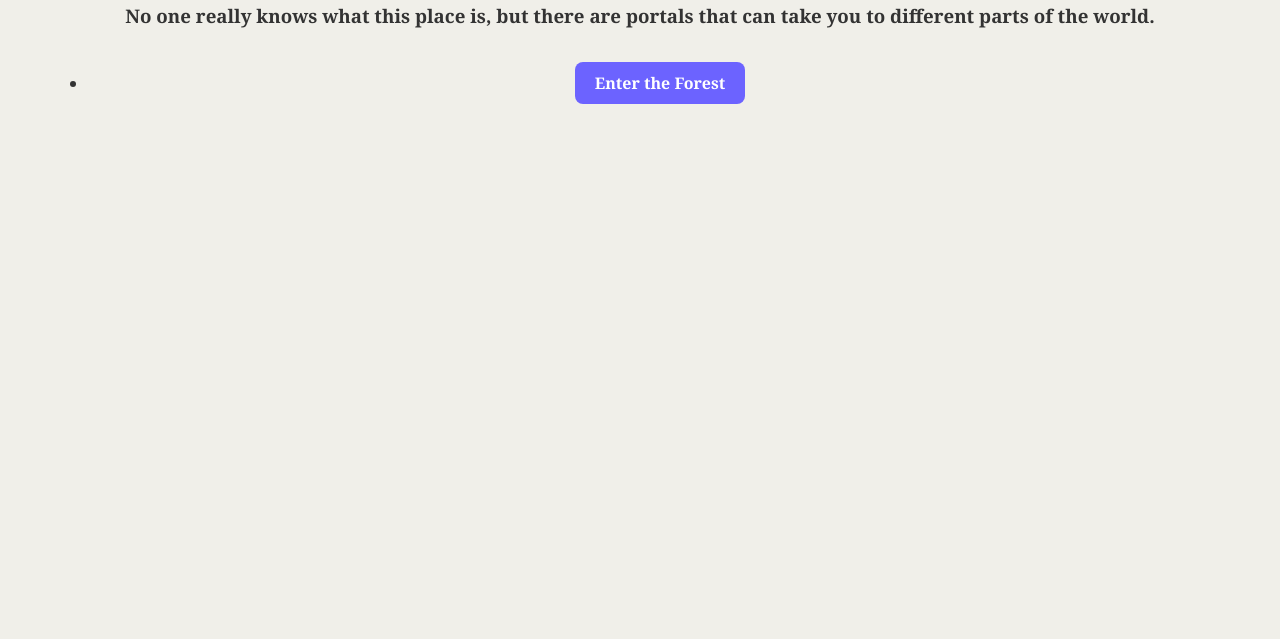
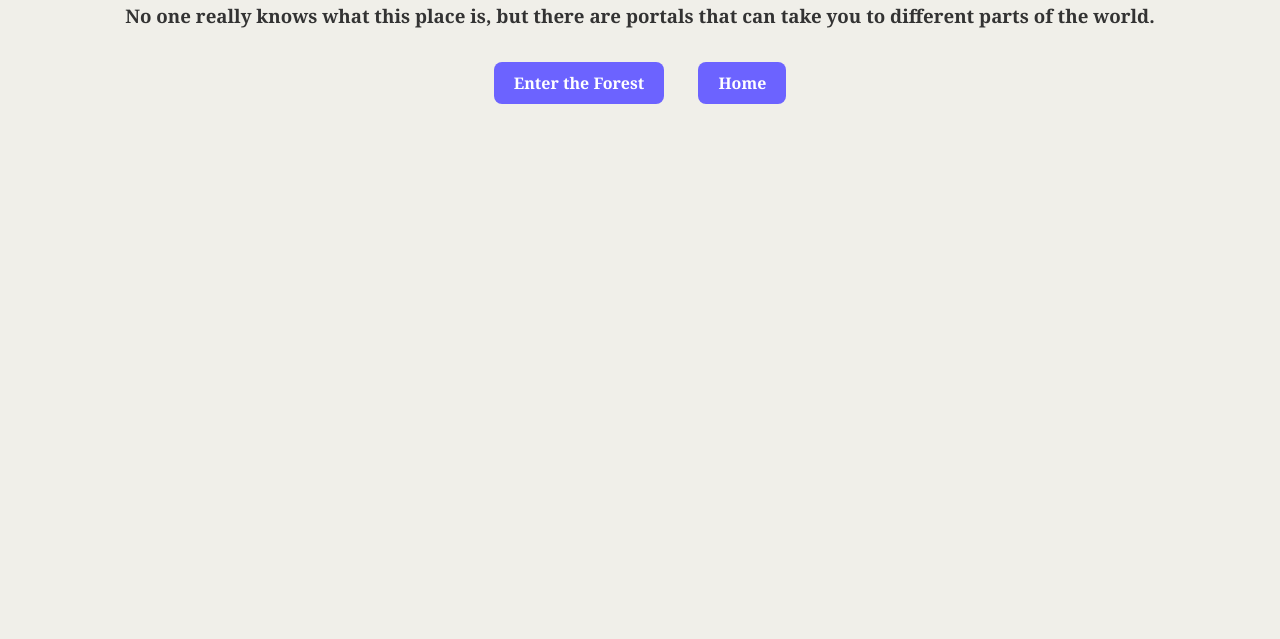
Before and after one commit to ninja1910/my-site, a plain HTML site: page index.html in a window 1280 px wide. Shown: the part 161-800 px from the top of the page. Drawn offline with Linux system fonts and the light colour scheme.

Commit message:
Update index.html

```diff
--- a/index.html
+++ b/index.html
@@ -42,8 +42,8 @@
   <h1>Welcome to the In-between!</h1>
   <h3>No one really knows what this place is, but there are portals that can take you to different parts of the world.</h3>
 </n>
-    <ul>
-    <li><a href="forest.html">Enter the Forest</a></li>
-  </ul>
+    <a href="forest.html">Enter the Forest</a>
+</n>
+    <a href="walktrial.html">Home</a>
 </body>
 </html>
```
